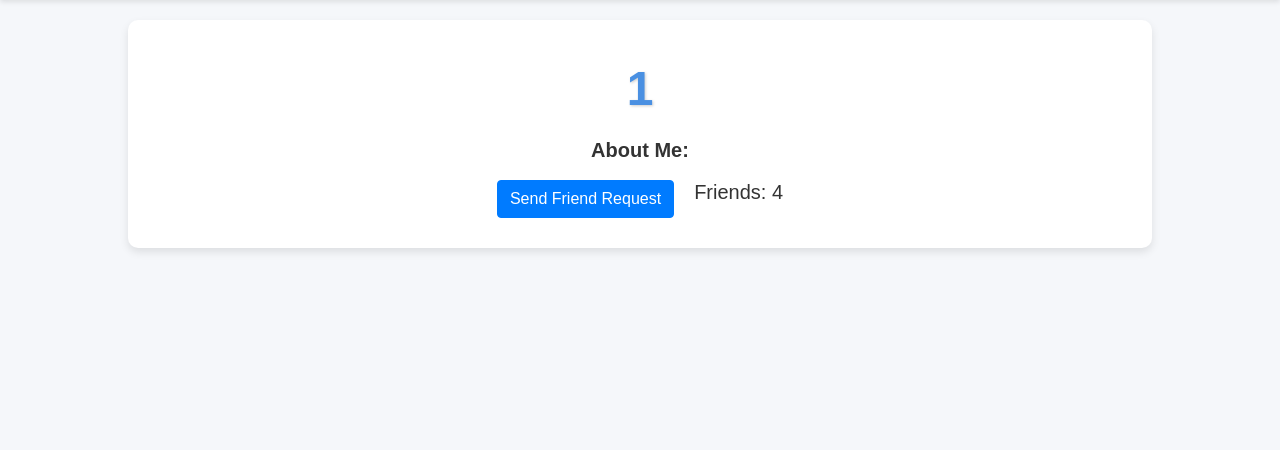
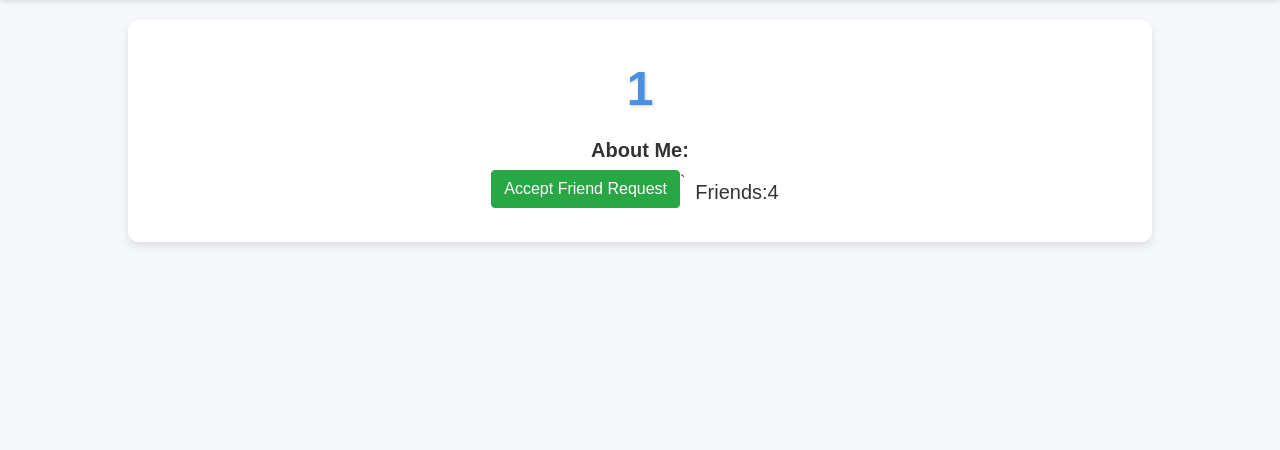
Before and after one commit to lucashurt/TeamManagement, a Django app: page /profile/1 in a window 1280 px wide. Shown: the part 70-520 px from the top of the page. Run offline with Django 5.2, Linux system fonts and the light colour scheme; data comes from the database, SQL or seed files in the repository; parts of the project's set-up code (start-up, migrations or seed data) failed here and were passed over.

Commit message:
added dynamic friend count updating when users accept a friend request in their inbox

```diff
--- a/team/admin.py
+++ b/team/admin.py
@@ -1,7 +1,8 @@
 from django.contrib import admin
-from .models import User,Task,Team
+from .models import User,Task,Team,FriendRequest
 # Register your models here.
 
 admin.site.register(User)
 admin.site.register(Task)
 admin.site.register(Team)
+admin.site.register(FriendRequest)
--- a/team/models.py
+++ b/team/models.py
@@ -6,7 +6,6 @@ from django.db import models
 class User(AbstractUser):
     friends = models.ManyToManyField('self', related_name='friends', blank=True)
     bio = models.TextField()
-    friend_requests = models.ManyToManyField('self', related_name='friend_requests', blank=True)
 
 class Task(models.Model):
     name = models.CharField(max_length=120,default='')
@@ -26,3 +25,7 @@ class Team(models.Model):
     description = models.TextField(blank=True,default='')
     archived = models.BooleanField(default=False)
     admins = models.ManyToManyField('User', related_name='admins', blank=True)
+
+class FriendRequest(models.Model):
+    sender = models.ForeignKey(User, on_delete=models.CASCADE, related_name='friend_requests_sent')
+    receiver = models.ForeignKey(User, on_delete=models.CASCADE, related_name='friend_requests_received')
--- a/team/static/profile.js
+++ b/team/static/profile.js
@@ -19,7 +19,7 @@ document.addEventListener('DOMContentLoaded', () => {
 })
 
 function removeRequest(username) {
-    fetch(`/remove_friend_request/${username}`, {
+    fetch(`/decline_friend_request/${username}`, {
         method: 'POST',
     })
 }
@@ -27,4 +27,10 @@ function acceptRequest(username) {
     fetch(`/accept_friend_request/${username}`, {
         method: 'POST',
     })
+        .then(res => res.json())
+        .then(() => {
+            const profileInfo = document.querySelector("#profile_info_div")
+            const friendsCount = parseInt(profileInfo.querySelector("#friend_count").textContent)
+            profileInfo.querySelector("#friend_count").textContent = friendsCount + 1;
+        })
 }
--- a/team/templates/layout.html
+++ b/team/templates/layout.html
@@ -5,9 +5,8 @@
 <head>
     <meta charset="UTF-8">
     <title>{% block title %} {% endblock %}</title>
+    <script src="https://cdn.jsdelivr.net/npm/bootstrap@4.4.1/dist/js/bootstrap.min.js" integrity="sha384-wfSDF2E50Y2D1uUdj0O3uMBJnjuUD4Ih7YwaYd1iqfktj0Uod8GCExl3Og8ifwB6" crossorigin="anonymous"></script>
     <link rel="stylesheet" href="https://cdn.jsdelivr.net/npm/bootstrap@4.4.1/dist/css/bootstrap.min.css" integrity="sha384-Vkoo8x4CGsO3+Hhxv8T/Q5PaXtkKtu6ug5TOeNV6gBiFeWPGFN9MuhOf23Q9Ifjh" crossorigin="anonymous">
-    <script src="https://cdn.jsdelivr.net/npm/bootstrap@4.4.1/dist/js/bootstrap.min.js" integrity="sha384-wfSDF2E50Y2D1uUdj0O3uMBJnjuUD4Ih7YwaYd1iqfktj0Uod8GCExl3Og8ifwB6" crossorigin="anonymous"></script>
-    <link rel="stylesheet" href="{% static '../static/styles.css' %}">
     <style>
         /* Global styling */
         body {
--- a/team/templates/profile.html
+++ b/team/templates/profile.html
@@ -7,36 +7,49 @@
             <button id='requests_button' type='button' class="btn btn-outline-primary" data-toggle="modal" data-target="#requests_modal" style="justify-content: right">Friend Requests</button>
         {% endif %}
     </div>
-    <div style='justify-items: center; text-align: center;'>
+
+    <div id="profile_info_div" style='justify-items: center; text-align: center;'>
         <h1 id="profile_username">{{ profile_user.username }}</h1>
         <h5 style="font-weight: bold">About Me:</h5>
         <h6 style = "width:70%;"> {{ profile_user.bio }}</h6>
 
         <div style="justify-content:center" class="row">
-            {% if user.username == profile_user.username %}
-                <button id="edit_profile" style="margin: 10px" class="btn btn-primary">Edit Profile </button>
+             {% if user == profile_user %}
+                <!-- Friend requests button -->
+                <button id='requests_button' class="btn btn-outline-primary" data-toggle="modal" data-target="#requests_modal">Edit Profile</button>
             {% elif user in profile_user.friends.all %}
+                <!-- Remove Friend button -->
                 <form action="{% url 'remove_friend' profile_user.username %}" method="POST">
                     {% csrf_token %}
-                    <button id="remove_friend" style="margin: 10px" class="btn btn-primary">Remove Friend</button>
+                    <button class="btn btn-danger">Remove Friend</button>
                 </form>
-            {% elif user not in profile_user.friend_requests.all %}
+            {% elif friend_request_sent %}
+                <!-- Cancel Friend Request button -->
+                <form action="{% url 'remove_friend_request' profile_user.username %}" method="POST">
+                    {% csrf_token %}
+                    <button class="btn btn-warning">Cancel Friend Request</button>
+                </form>
+            {% elif friend_request_received %}
+                <!-- Accept Friend Request button -->
+                <form action="{% url 'accept_friend_request' profile_user.username %}" method="POST">
+                    {% csrf_token %}
+                    <button class="btn btn-success">Accept Friend Request</button>
+                </form>
+            {% else %}
+                <!-- Send Friend Request button -->
                 <form action="{% url 'friend_request' profile_user.username %}" method="POST">
                     {% csrf_token %}
-                    <button id="send_friend_request" style="margin: 10px" class="btn btn-primary">Send Friend Request</button>
+                    <button class="btn btn-primary">Send Friend Request</button>
                 </form>
-            {% elif user in profile_user.friend_requests.all %}
-                <form action="{% url 'remove_friend_request' profile_user.username %}" method="POST">
-                    {% csrf_token %}
-                    <button id="remove_friend_request" style="margin: 10px" class="btn btn-primary">Remove Friend Request</button>
-                </form>
-            {% endif %}
-                <h5 style="margin: 10px" >Friends: {{ profile_user.friends.count }}</h5>
+            {% endif %}`
+            <div style="margin:10px" class="row">
+                <h5>Friends: </h5><h5 id="friend_count" value="{{ profile_user.friends.count }}">{{ profile_user.friends.count }}</h5>
+            </div>
         </div>
     </div>
 
 <!-- Modal -->
-<div class="modal fade" id="requests_modal" tabindex="-1" role="dialog" aria-labelledby="requests_modal_label" aria-hidden="true">
+<div class="modal fade" id="requests_modal" tabindex="-1" role="dialog" aria-labelledby="requests_modal_label" >
   <div class="modal-dialog" role="document">
     <div class="modal-content">
       <div class="modal-header">
@@ -46,12 +59,12 @@
         </button>
       </div>
       <div class="modal-body" id="friend_requests_container">
-          {% for friend_request in user.friend_requests.all %}
+          {% for friend_request in friend_requests %}
           <div class="row" style="justify-content: space-between; margin: 10px;">
-              <a id="request_username" href="{% url 'profile' friend_request.username%}">{{ friend_request.username }}</a>
+              <a id="request_username" href="{% url 'profile' friend_request.sender%}">{{ friend_request.sender }}</a>
             <div class="btn-group" role="group" aria-label="Basic example">
-                <button id="accept_request_button" type="button" class="btn btn-outline-success" data-username="{{ friend_request.username }}">Accept</button>
-                <button id ="decline_request_button" type="button" class="btn btn-outline-danger" data-username="{{ friend_request.username }}">Decline</button>
+                <button id="accept_request_button" type="button" class="btn btn-outline-success" data-username="{{ friend_request.sender }}">Accept</button>
+                <button id ="decline_request_button" type="button" class="btn btn-outline-danger" data-username="{{ friend_request.sender }}">Decline</button>
             </div>
           </div>
               <hr>
@@ -63,6 +76,7 @@
       </div>
     </div>
 </div>
+
 {% for team in teams %}
     {% endfor %}
 {% endblock %}
--- a/team/urls.py
+++ b/team/urls.py
@@ -12,6 +12,7 @@ urlpatterns = [
     path('create_task/<str:team_name>', views.create_task, name='create_task'),
     path('edit_members/<str:team_name>', views.edit_members, name='edit_members'),
     path('friend_request/<str:username>', views.friend_request, name='friend_request'),
+    path('decline_friend_request/<str:username>', views.decline_friend_request, name='decline_friend_request'),
     path('remove_friend_request/<str:username>', views.remove_friend_request, name='remove_friend_request'),
     path('accept_friend_request/<str:username>', views.accept_friend_request, name='accept_friend_request'),
     path('remove_friend/<str:username>', views.remove_friend, name='remove_friend'),
--- a/team/views.py
+++ b/team/views.py
@@ -8,7 +8,7 @@ from django.template.backends.utils import csrf_input
 from django.urls import reverse
 from django.views.decorators.csrf import csrf_exempt
 
-from .models import User, Team, Task
+from .models import User, Team, Task, FriendRequest
 
 
 # Create your views here.
@@ -137,28 +137,48 @@ def profile(request,username):
         pass
     else:
         user = User.objects.get(username=username)
-        return render(request,"profile.html",{"profile_user":user})
+        if(request.user==user):
+            friend_requests = FriendRequest.objects.filter(receiver=user)
+            return render(request,"profile.html",{"profile_user":user,"friend_requests":friend_requests})
+        try:
+            friend_request_received=FriendRequest.objects.get(sender=user)
+        except FriendRequest.DoesNotExist:
+            friend_request_received= None
+        try:
+            friend_request_sent = FriendRequest.objects.get(receiver=user)
+        except FriendRequest.DoesNotExist:
+            friend_request_sent = None
+
+        return render(request,"profile.html",{"profile_user":user,"friend_request_received":friend_request_received,"friend_request_sent":friend_request_sent})
 
 def friend_request(request,username):
-    user=User.objects.get(username=username)
-    user.friend_requests.add(request.user)
-    user.save()
+    receiver=User.objects.get(username=username)
+    friend_request = FriendRequest.objects.create(sender=request.user,receiver=receiver)
+    friend_request.save()
     return HttpResponseRedirect(reverse("profile",args=[username]))
 
 @csrf_exempt
-def remove_friend_request(request,username):
-    user=User.objects.get(username=username)
-    user.friend_requests.remove(request.user)
-    user.save()
+def decline_friend_request(request,username):
+    sender=User.objects.get(username=username)
+    friend_request=FriendRequest.objects.get(sender=sender,receiver=request.user)
+    friend_request.delete()
     return HttpResponseRedirect(reverse("profile",args=[username]))
 
 @csrf_exempt
 def accept_friend_request(request,username):
-    user=User.objects.get(username=username)
-    user.friend_requests.remove(request.user)
-    user.friends.add(request.user)
-    user.save()
+    sender = User.objects.get(username=username)
+    friend_request = FriendRequest.objects.get(sender=sender,receiver=request.user)
+    if friend_request:
+        sender.friends.add(request.user)
+        request.user.friends.add(sender)
+        friend_request.delete()
     return JsonResponse({"message":"friend request accepted"})
+
+def remove_friend_request(request,username):
+    receiver = User.objects.get(username=username)
+    friend_request = FriendRequest.objects.get(sender=request.user,receiver=receiver)
+    friend_request.delete()
+    return HttpResponseRedirect(reverse("profile",args=[username]))
 
 def remove_friend(request,username):
     user=User.objects.get(username=username)
```
Also changed, not shown: db.sqlite3, team/migrations/0001_initial.py (deleted).
